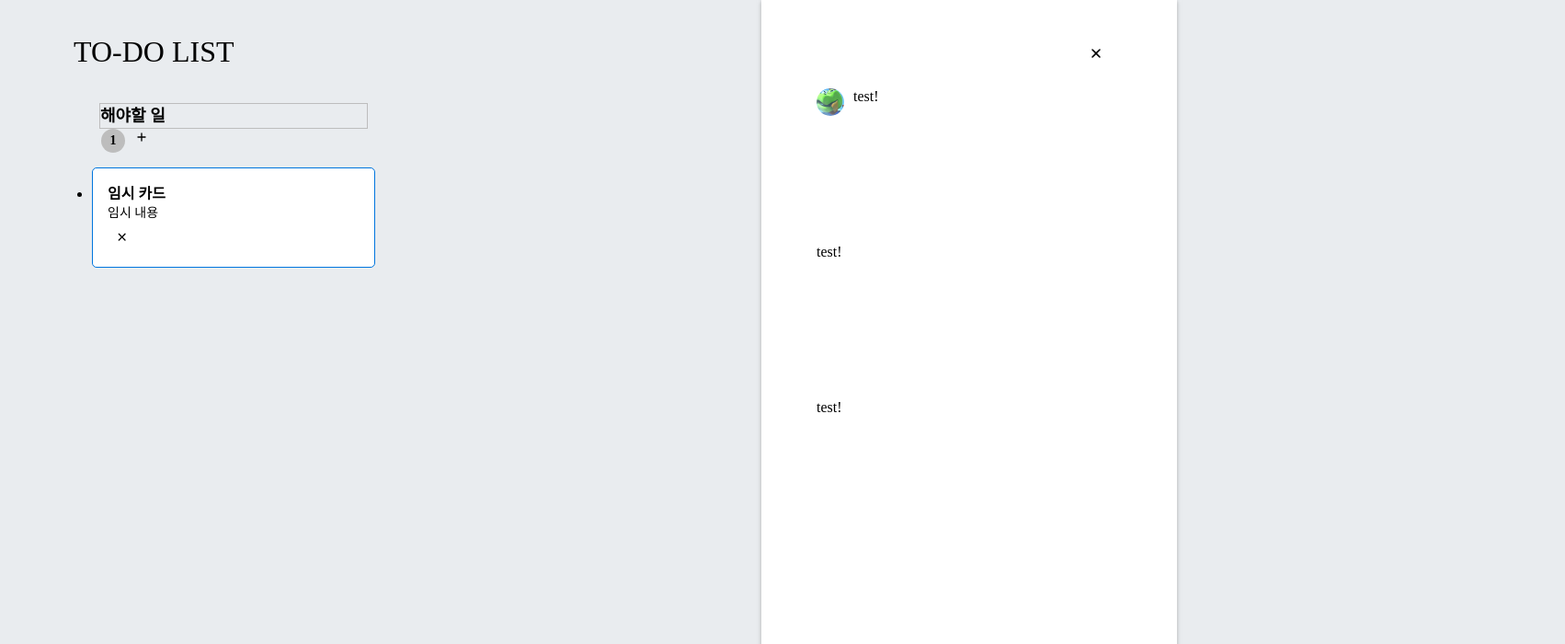
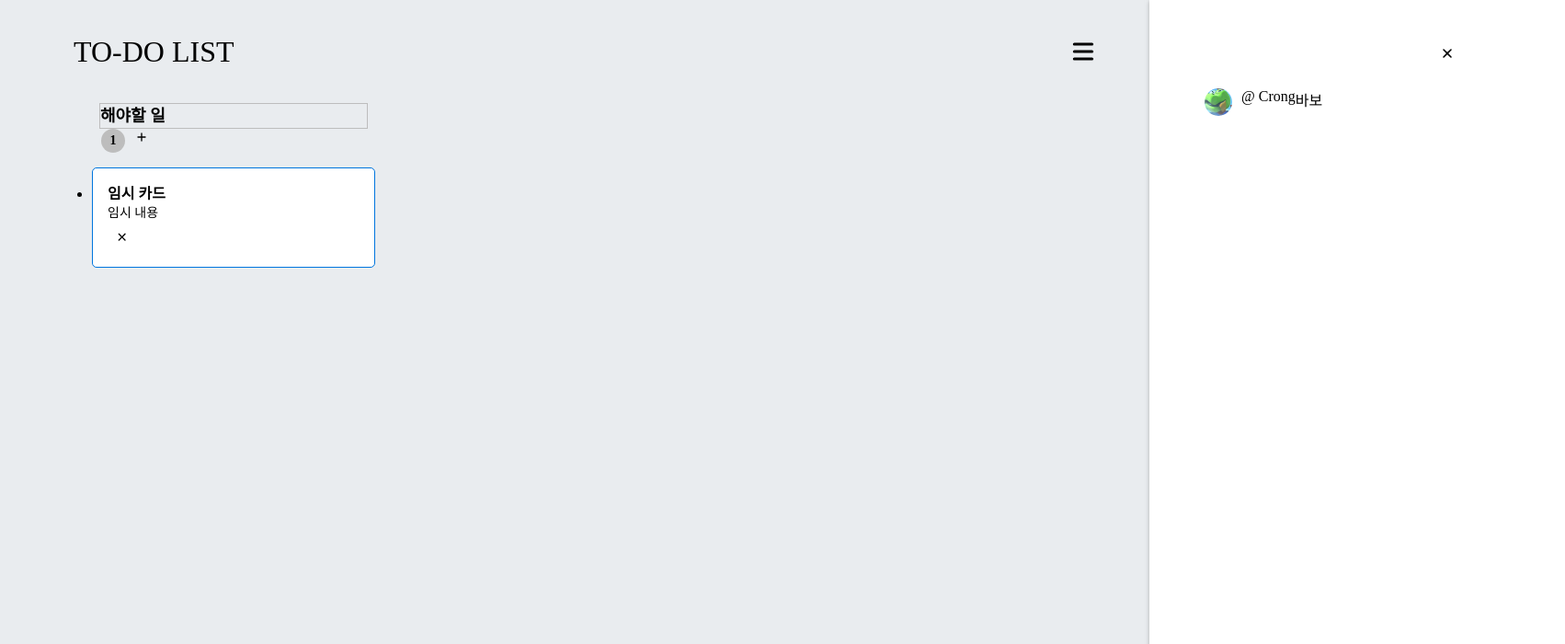
Before and after one commit to codesquad-members-2021/todo-list, a React (Create React App) app in the folder todolist/: page / in a window 1280 px wide. Both pictures are taken after a click on the icon 1178 px from the left and 56 px from the top of the page. Shown: the top 700 px of the page at 92% size, 1702 px wide, since content can reach past the window. Built offline with nearby package versions, Linux system fonts and the light colour scheme.

Commit message:
[Fix]애니메이션 Keyframes로 변경

```diff
--- a/todolist/src/App.css
+++ b/todolist/src/App.css
@@ -59,8 +59,3 @@ input {
   background: #86c6ff;
   color: rgba(255, 255, 255, 0.4);
 }
-
-.logStorage.appear {
-  right: 0px;
-  transition: all 0.5s;
-}
--- a/todolist/src/App.jsx
+++ b/todolist/src/App.jsx
@@ -1,7 +1,5 @@
 import "./App.css";
 import { createGlobalStyle } from "styled-components";
-// import NavBar from "./components/navBar/NavBar";
-// import { Column } from "./components/card/CardList.jsx";
 import StateProvider from "./components/StateProvider";
 const GlobalStyle = createGlobalStyle`
   body{
@@ -17,7 +15,6 @@ function App() {
   return (
     <>
       <GlobalStyle />
-      {/* <NavBar /> */}
       <StateProvider />
     </>
   );
--- a/todolist/src/components/StateProvider.jsx
+++ b/todolist/src/components/StateProvider.jsx
@@ -23,7 +23,7 @@ function StateProvider(props) {
 
   return (
     <>
-      <NavBar log={log} />
+      <NavBar logs={log} />
       <Column onLog={handleLog} />
     </>
   );
--- a/todolist/src/components/navBar/LogCommit.jsx
+++ b/todolist/src/components/navBar/LogCommit.jsx
@@ -1,5 +1,6 @@
 import styled from "styled-components";
 import crong from "./crong.jpg";
+import LogMessage from "./LogMessage";
 
 const LogBlock = styled.div`
   display: flex;
@@ -28,15 +29,16 @@ const UserImg = styled.div`
   margin-right: 10px;
 `;
 
-function LogCommit() {
+function LogCommit({ logs }) {
+  console.log(logs);
   return (
     <>
-      <LogBlock>
-        <UserImg />
-        test!
-      </LogBlock>
-      <LogBlock>test!</LogBlock>
-      <LogBlock>test!</LogBlock>
+      {logs.map((log, index) => (
+        <LogBlock key={index}>
+          <UserImg />@ Crong
+          <LogMessage log={log}></LogMessage>
+        </LogBlock>
+      ))}
     </>
   );
 }
--- /dev/null
+++ b/todolist/src/components/navBar/LogMessage.jsx
@@ -0,0 +1,24 @@
+function LogMessage({ log }) {
+  console.log(log);
+  let message = null;
+  if (log.modeType === "add") message = "바보";
+  return <span>{message}</span>;
+  // const message = null;
+  // switch (log.modeType) {
+  //   case "add":
+  //     message = `<div><span>${log.columnTitle}<span>에 <span>${log.cardTitle}<span>를 <span>등록<span>하였습니다.</div>`;
+  //     break;
+  //   case "transfer":
+  //     break;
+  //   case "edit":
+  //     break;
+  //   case "delete":
+  //     break;
+  //   default:
+  //     throw new Error("Invalid ModeType");
+  // }
+
+  // return <div>{message}</div>;
+}
+
+export default LogMessage;
--- a/todolist/src/components/navBar/LogStorage.jsx
+++ b/todolist/src/components/navBar/LogStorage.jsx
@@ -1,23 +1,48 @@
-import styled from "styled-components";
+import styled, { css, keyframes } from "styled-components";
 // import IconButton from "../utils/IconButton";
 import LogCommit from "./LogCommit";
 import { HiX } from "react-icons/hi";
+
+const slideOut = keyframes`
+from{
+  transform: translateX(1150px)
+}to{
+  transform: translateX(2000px)
+`;
+
+const slideIn = keyframes`
+from{
+  transform: translateX(2000px)
+}to{
+  transform: translateX(1150px)
+}`;
 
 const LogStorageBlock = styled.div`
   position: absolute;
   width: 452px;
   height: 1024px;
-  right: -440px;
   top: 0px;
   background: #ffffff;
-  box-shadow: 0px 0px 4px rgba(204, 204, 204, 0.5), 0px 2px 4px rgba(0, 0, 0, 0.25);
+  box-shadow: 0px 0px 4px rgba(204, 204, 204, 0.5),
+    0px 2px 4px rgba(0, 0, 0, 0.25);
   backdrop-filter: blur(4px);
+
+  animation-name: ${slideOut};
+  animation-duration: 0.8s;
+  animation-timing-function: ease-out;
+  animation-fill-mode: forwards;
+
+  ${(props) =>
+    props.appear &&
+    css`
+      animation-name: ${slideIn};
+    `};
 `;
 
 const IconX = styled.div`
   display: block;
   position: absolute;
-  right: 80px;
+  right: 120px;
   top: 50px;
 `;
 
@@ -25,23 +50,25 @@ const LogList = styled.div`
   margin-top: 80px;
 `;
 
-function LogStorage({ LogStorageDom, setLogViewState }) {
-  const handleXbtnClick = (LogStorageDom) => {
+function LogStorage({ clicked, logs, appear, setLogViewState }) {
+  const handleXbtnClick = () => {
     setLogViewState(false);
-    LogStorageDom.currentTarget.classList.remove("appear");
   };
-
+  console.log(clicked);
+  console.log(appear);
   return (
     <>
-      <LogStorageBlock className="logStorage appear" ref={LogStorageDom}>
+      {clicked && (
+        <LogStorageBlock appear={appear}>
           {/* <IconButton type="delete"></IconButton> */}
           <IconX onClick={handleXbtnClick}>
             <HiX></HiX>
           </IconX>
           <LogList>
-          <LogCommit></LogCommit>
+            <LogCommit logs={logs}></LogCommit>
           </LogList>
         </LogStorageBlock>
+      )}
     </>
   );
 }
--- a/todolist/src/components/navBar/NavBar.jsx
+++ b/todolist/src/components/navBar/NavBar.jsx
@@ -1,6 +1,6 @@
 import styled from "styled-components";
 import { HiMenu } from "react-icons/hi";
-import { useState, useRef } from "react";
+import { useState } from "react";
 import LogStorage from "./LogStorage";
 // import IconButton from "../utils/IconButton";
 
@@ -34,14 +34,12 @@ const LogBtnBlock = styled.div`
 `;
 
 function NavBar(props) {
-  const { log } = props;
-  console.log(log);
-  // 잘 찍히는거 확인
-  const LogStorageDom = useRef();
+  const { logs } = props;
+  const [clicked, setClickState] = useState(false);
   const [appear, setLogViewState] = useState(false);
-  const handleLogBtnClick = (LogStorageDom) => {
+  const handleLogBtnClick = () => {
     setLogViewState(true);
-    if (appear) LogStorageDom.current.classList.add("appear");
+    setClickState(true);
   };
   return (
     <>
@@ -52,7 +50,13 @@ function NavBar(props) {
           <HiMenu className="icon" onClick={handleLogBtnClick} />
         </LogBtnBlock>
       </NavBlock>
-      {appear && <LogStorage ref={LogStorageDom} setLogViewState={setLogViewState}></LogStorage>}
+
+      <LogStorage
+        logs={logs}
+        clicked={clicked}
+        appear={appear}
+        setLogViewState={setLogViewState}
+      ></LogStorage>
     </>
   );
 }
```
Lines whose indentation alone changed are shown as unchanged.
